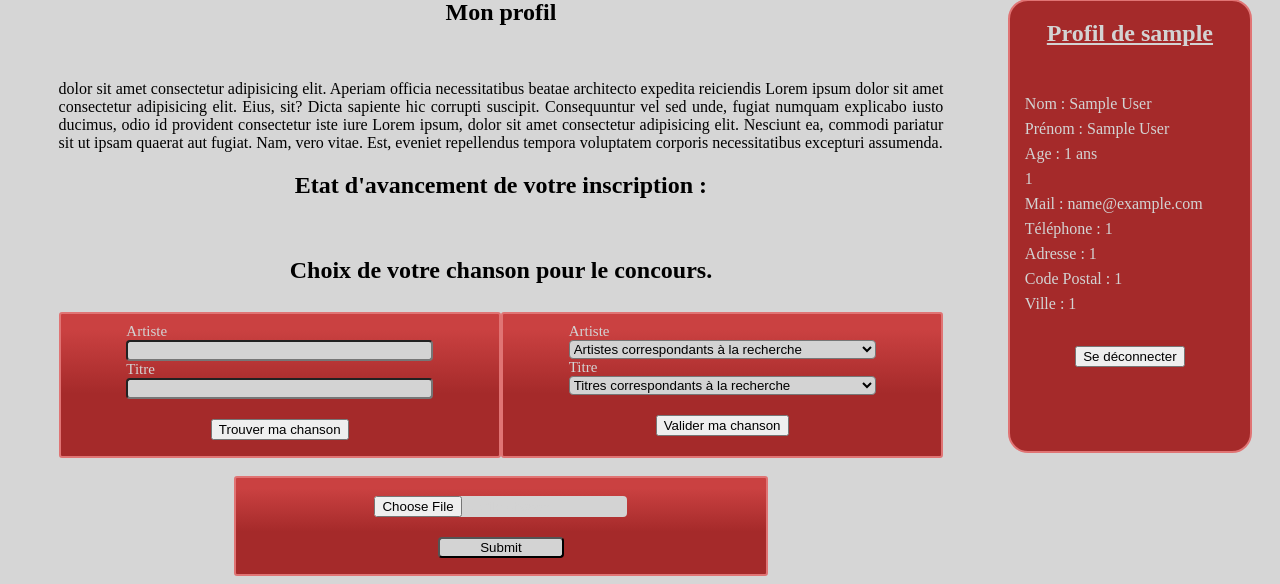
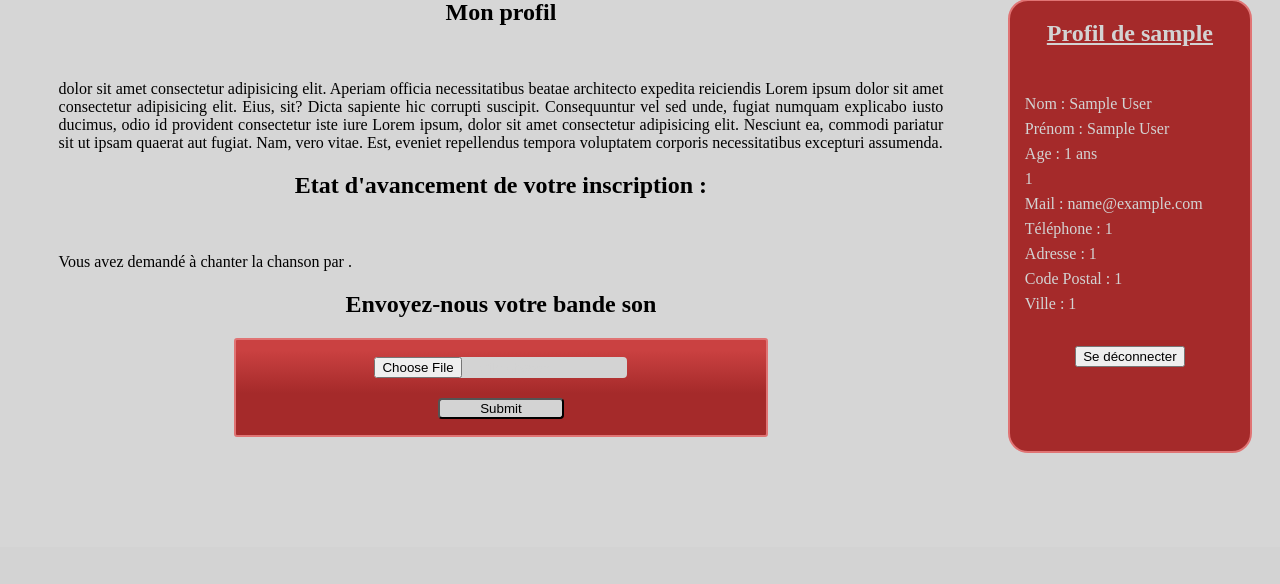
Before and after one commit to yann-devriere/ConcoursChant, a PHP site: page /profil.php in a window 1280 px wide. Shown: the part 253-837 px from the top of the page. After the commit the page ends 706 px from the top, so only its background shows below. Run offline with PHP 8.4, Linux system fonts and the light colour scheme; the visitor is signed in with stand-in values (Sample User, id 1); tables that the repository leaves empty or names only in its code hold one stand-in row (values such as "Sample post").

Commit message:
version3 coté yann

```diff
--- a/profil.php
+++ b/profil.php
@@ -86,7 +86,44 @@
 
 <h2> Etat d'avancement de votre inscription :</h2>
 </br>
-<h2>Choix de votre chanson pour le concours.</h2>
+
+
+
+<?php if ($_SESSION['verif1'] != 0 ){ ?>
+<?php
+ $dejaChoisi = $db->prepare("SELECT * FROM songs WHERE pseudo = ?");
+ $dejaChoisi->execute(array($_SESSION['pseudo']));
+ $chansonDB = $dejaChoisi->fetch();
+ $chansonCheck=$chansonDB['song'];
+ $artisteCheck=$chansonDB['artiste'];
+echo"
+<p>Vous avez demandé à chanter la chanson <b><?php echo $chansonCheck ?></b> par <b><?php echo $artisteCheck ?></b>. </p>";
+  ?>
+
+    <h2>Envoyez-nous votre bande son</h2>
+<div class ="formUpload">
+    <form  method="POST"  enctype="multipart/form-data">
+        <input class="formUploadInput" type="file" name="uploaded_file">
+       <div class="valider"><input class="formUploadButton" type="submit" name="submit"> </div>
+</form>
+</div>
+</div>
+<?php }else{ ?>
+
+    <?php
+ $dejaChoisi = $db->prepare("SELECT * FROM songs WHERE pseudo = ?");
+ $dejaChoisi->execute(array($_SESSION['pseudo']));
+ $chansonDB = $dejaChoisi->fetch();
+ $chansonCheck=$chansonDB['song'];
+ $artisteCheck=$chansonDB['artiste'];
+ if ($chansonCheck != NULL){
+
+?>
+
+<p>Vous avez demandé à chanter la chanson <b><?php echo $chansonCheck ?></b> par <b><?php echo $artisteCheck ?></b>. </p>
+
+<?php } ?>
+    <h2>Choix de votre chanson pour le concours.</h2>
 <div class="submitContainer">
 <div class="containerFormChant">
 <form class = "formChant" name="formJS" id="formJS">
@@ -97,31 +134,26 @@
 </div>
 </form>
 </div>
+    <div class="containerFormChant">
+		<Form class="formChant" id="formChanson"  onsubmit= "return confirm('envoyer cette demande ?')"method="POST" action="stockInfoChansons.php">
+			<label for="nom">Artiste</label><select required placeholder="artistes correspondants à votre recherche" name="artists" id="artists" class="inputSearch">  <option value="neutre" disabled selected >Artistes correspondants à la recherche</option></select>
 
-		<div class="containerFormChant">
-		<Form class="formChant"  method="POST">
-			<label for="nom">Artiste</label><select placeholder="artistes correspondants à votre recherche" name="artists" id="artists" class="inputSearch">  <option value="neutre" disabled selected >Artistes correspondants à la recherche</option></select>
-
-			<label for="nom">Titre</label><select placeholder="morceaux correspondants à votre recherche" name="songs" id="songs" class="inputSearch">  <option value="neutre" disabled selected>Titres correspondants à la recherche</option></select>
+			<label for="nom">Titre</label><select placeholder="morceaux correspondants à votre recherche" name="songs" id="songs" class="inputSearch" required>  <option value="neutre" disabled selected>Titres correspondants à la recherche</option></select>
 			<div class="valider">
-			<button type="submit" name="submit" class="btnValider">Valider ma chanson</button>
+			<button type="submit" id="validationChanson" name="submit" class="btnValider">Valider ma chanson</button>
 </div>
 		</Form>
 		</div>
 </div>
-<?php if ($_SESSION['verif1'] != 0 ){ ?>
-<div class ="formUpload">
-    <form  method="POST"  enctype="multipart/form-data">
-        <input class="formUploadInput" type="file" name="uploaded_file">
-       <div class="valider"><input class="formUploadButton" type="submit" name="submit"> </div>
-</form>
-</div>
-</div>
-<?php }else{} ?>
+<?php } ?>
 
 </div>
+
 <?php
-}else{}
+}
+else{
+
+}
 ?>
 
 </body>
@@ -169,9 +201,7 @@
 
 ?>
 
-
-
-<script>
+	<script>
 	const deco= document.querySelector("#deco");
 
 	deco.addEventListener("click",()=>{
@@ -180,7 +210,19 @@
 		}else{
 			window.location.href="./profil.php"
 		}
-
 	})
 
 	</script>
+
+<!-- <script>
+	const validationChanson = document.querySelector("#formChanson");
+
+	validationChanson.addEventListener("submit",()=>{
+		if ( confirm("Vous allez soumettre votre demande de chanson")){
+            window.location.href="./profil.php"
+		}else{
+			window.location.href="./profil.php"
+		}
+	})
+
+	</script> -->
```
Also changed, not shown: stockInfoChansons.php (added, +27 -0 lines).
